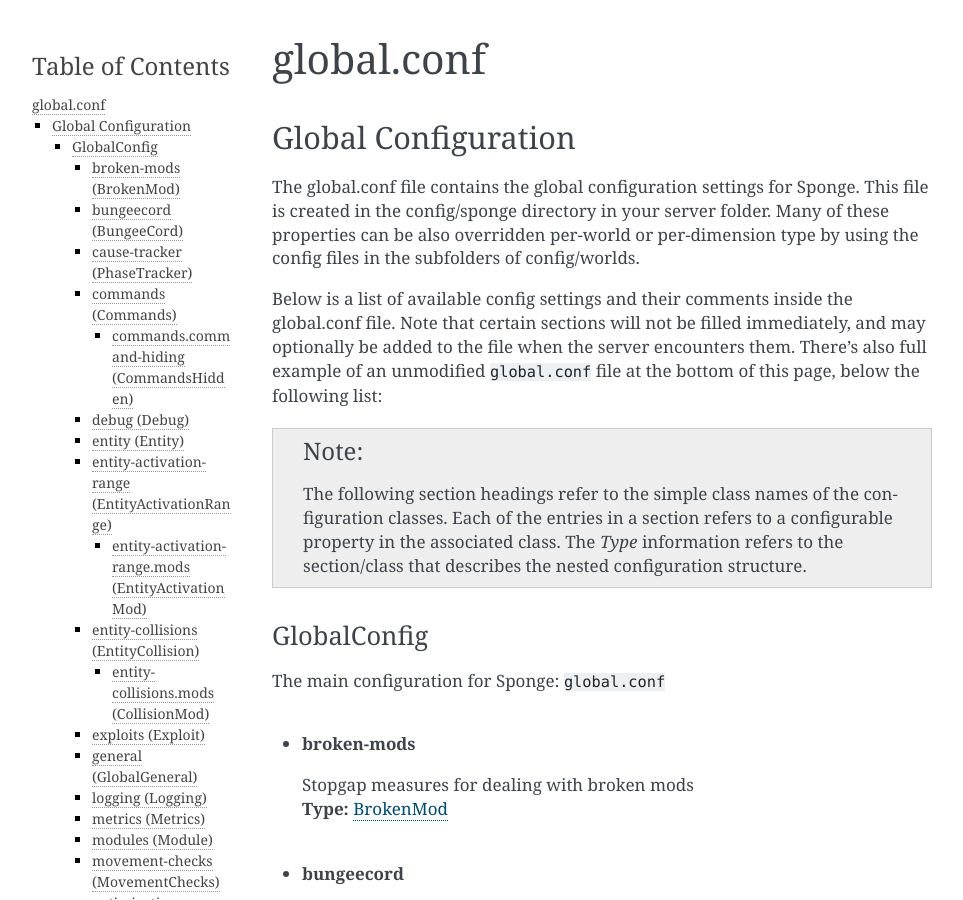
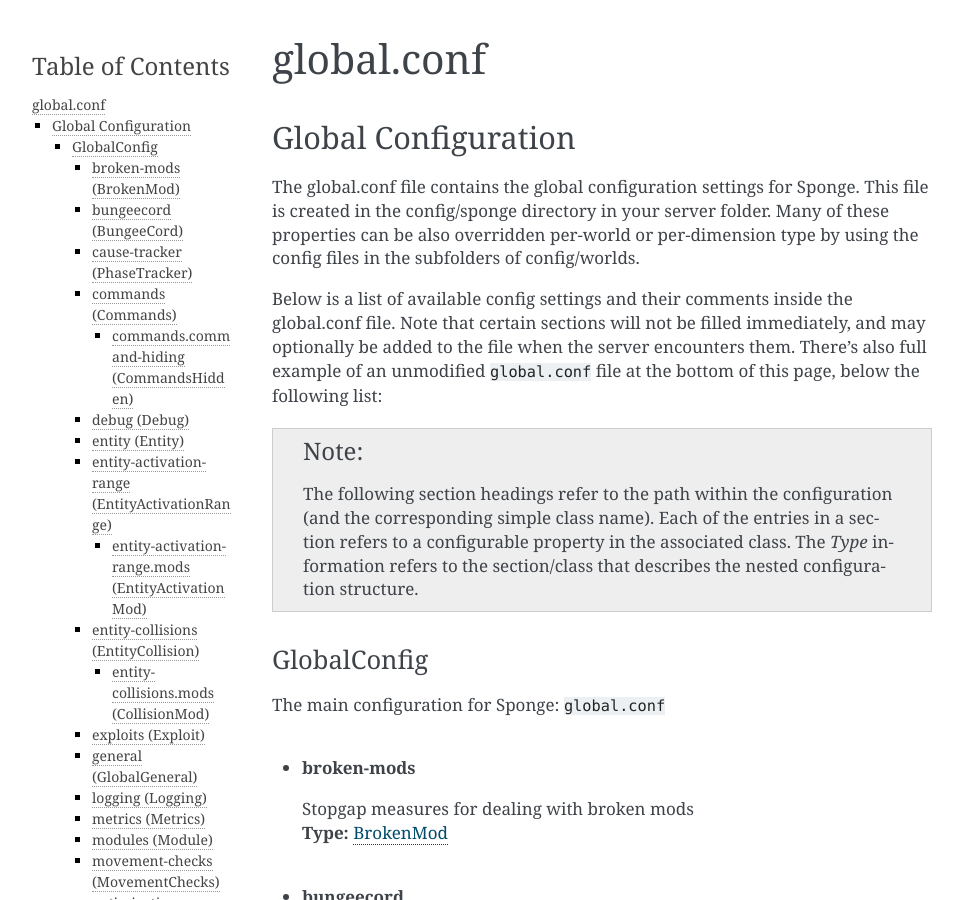
Before and after one commit to SpongePowered/SpongeDocs, a Sphinx documentation site: the page built from source/server/getting-started/configuration/sponge-conf.rst, in a window 1280 px wide and 900 px high. Shown: the whole window, without its empty margins (148-1111 px from the left). Built offline with Sphinx 7.4.7, drawn with Linux system fonts in a browser that asks for light colours; pages that are not in the unit, such as notebooks, are missing from menus.

Commit message:
Fix introduction

```diff
--- a/source/server/getting-started/configuration/sponge-conf.rst
+++ b/source/server/getting-started/configuration/sponge-conf.rst
@@ -15,9 +15,9 @@
 
 .. note::
 
-    The following section headings refer to the simple class names of the configuration classes. Each of the entries in
-    a section refers to a configurable property in the associated class. The `Type` information refers to the
-    section/class that describes the nested configuration structure.
+    The following section headings refer to the path within the configuration (and the corresponding simple class name).
+    Each of the entries in a section refers to a configurable property in the associated class. The `Type` information
+    refers to the section/class that describes the nested configuration structure.
 
 .. _ConfigType_GlobalConfig:
 
```
